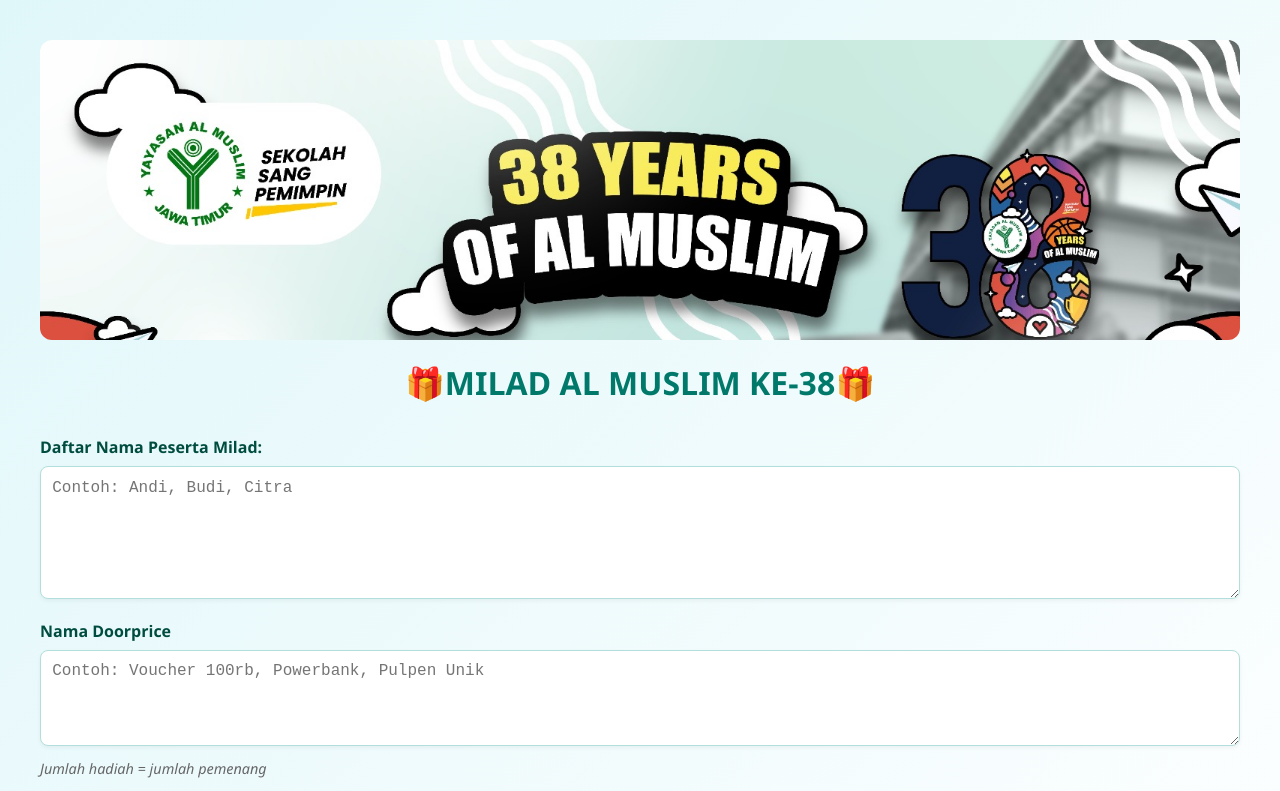
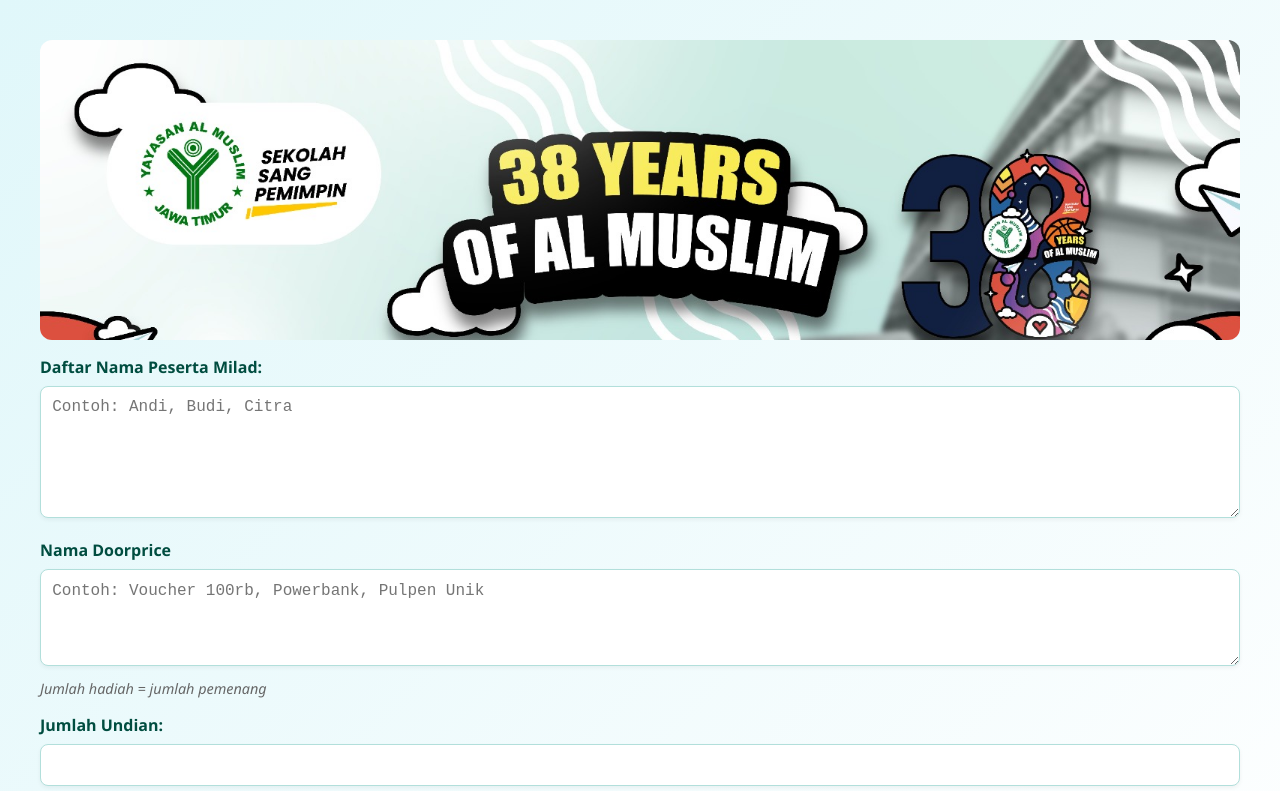
Before and after one commit to 4lit4m4m/milad_almuslim38, a plain HTML site: page index.html in a window 1280 px wide. Shown: the top 791 px of the page. Drawn offline with Linux system fonts and the light colour scheme.

Commit message:
Update index.html

```diff
--- a/index.html
+++ b/index.html
@@ -105,8 +105,6 @@
        style="width: 100%; height: auto; object-fit: cover;">
 </header>
    <body>
-  <h1>🎁MILAD AL MUSLIM KE-38🎁</h1>
-
   <label for="names">Daftar Nama Peserta Milad:</label>
   <textarea id="names" rows="6" placeholder="Contoh: Andi, Budi, Citra"></textarea>
 
```
